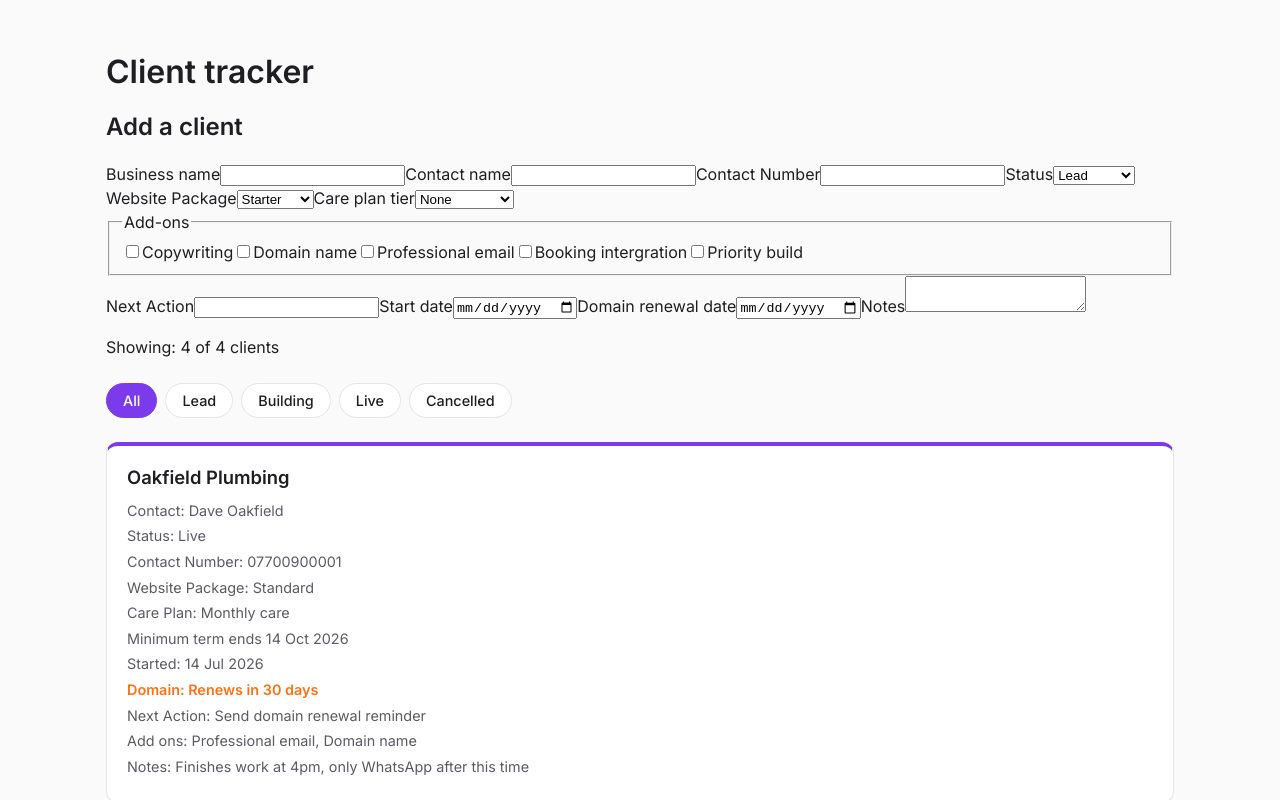
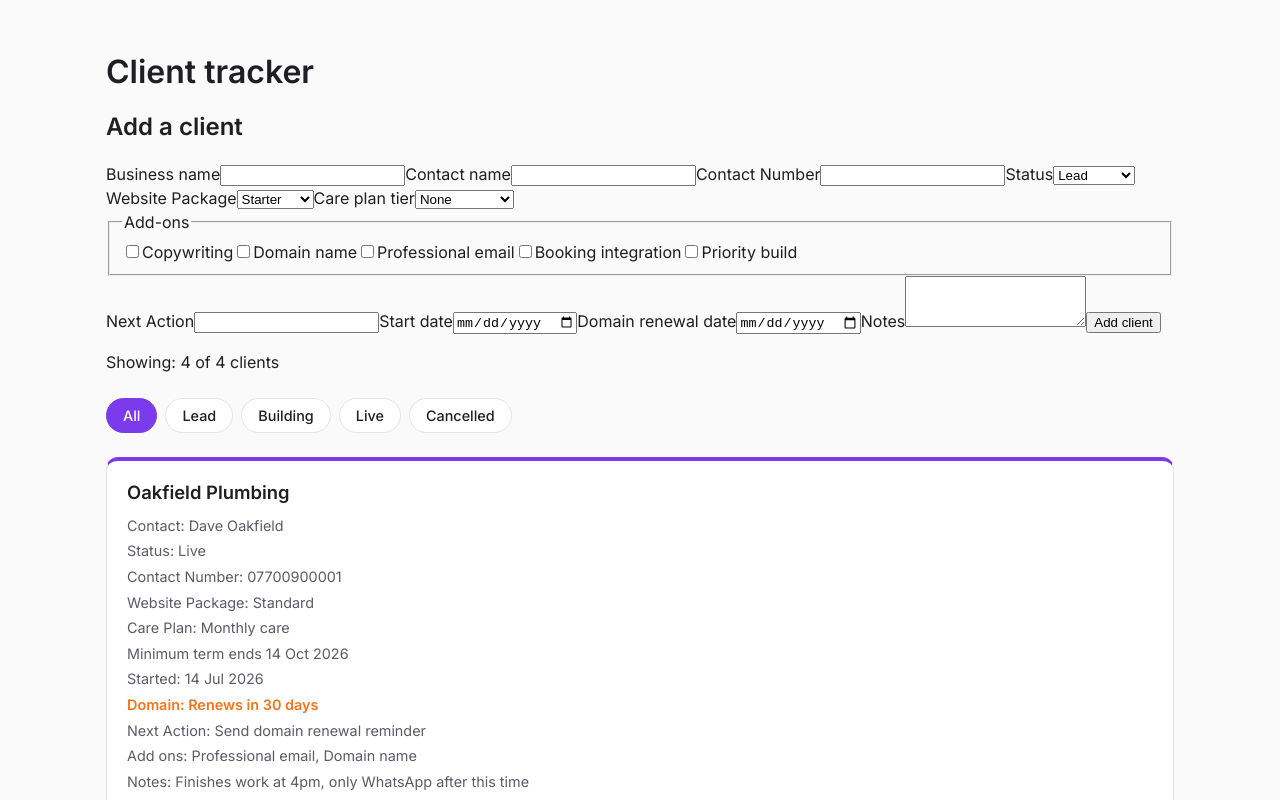
Before and after one commit to SteveJeffs/client-tracker, a React (Vite) app: page / in a window 1280 px wide. Shown: the top 800 px of the page. Built offline with nearby package versions, Linux system fonts and the light colour scheme.

Commit message:
Submit form to add a client

```diff
--- a/src/App.jsx
+++ b/src/App.jsx
@@ -8,6 +8,10 @@ function App() {
   const [clients, setClients] = useState(seedClients)
   const [statusFilter, setStatusFilter] = useState('All')
 
+function addClient(newClient) {
+  setClients([...clients, newClient])
+}
+
   let visibleClients = clients
 
   if (statusFilter !== 'All') {
@@ -17,7 +21,7 @@ function App() {
   return (
     <main>
       <h1>Client tracker</h1>
-      <AddClientForm />
+      <AddClientForm onAdd={addClient} />
       <p>Showing: {visibleClients.length} of {clients.length} clients</p>
       <div className="filters">
         <button className={statusFilter === 'All' ? 'active' : ''} onClick={() => setStatusFilter('All')}>All</button>
--- a/src/components/AddClientForm.jsx
+++ b/src/components/AddClientForm.jsx
@@ -1,7 +1,7 @@
 import { useState } from 'react'
-const addOnOptions = ['Copywriting', 'Domain name', 'Professional email', 'Booking intergration', 'Priority build']
+const addOnOptions = ['Copywriting', 'Domain name', 'Professional email', 'Booking integration', 'Priority build']
 
-function AddClientForm() {
+function AddClientForm(props) {
     const [form, setForm] = useState({
         businessName: '',
         status: 'Lead',
@@ -25,8 +25,13 @@ function AddClientForm() {
         }
     }
 
+    function handleSubmit(event) {
+        event.preventDefault()
+        props.onAdd({ ...form, id: Date.now() })
+    }
+
     return (
-        <form className="add-client-form">
+        <form className="add-client-form" onSubmit={handleSubmit}>
             <h2>Add a client</h2>
 
             <label htmlFor="businessName">Business name</label>
@@ -80,7 +85,7 @@ function AddClientForm() {
             <select
                 id="carePlanTier"
                 value={form.carePlanTier}
-                onChange={(event) => setform({ ...form, carePlanTier: event.target.value })}
+                onChange={(event) => setForm({ ...form, carePlanTier: event.target.value })}
             >
                 <option value="None">None</option>
                 <option value="Hosting only">Hosting only</option>
@@ -95,7 +100,7 @@ function AddClientForm() {
                         <input
                             type="checkbox"
                             checked={form.addOns.includes(option)}
-                            onChange={() => toggleAddOns(option)}
+                            onChange={() => toggleAddOn(option)}
                         />
                         {option}
                     </label>
@@ -129,10 +134,12 @@ function AddClientForm() {
             <label htmlFor="notes">Notes</label>
             <textarea
                 id="notes"
-                row="3"
+                rows="3"
                 value={form.notes}
-                onChange={(event) => setForm({ ...form, note: event.target.value })}
+                onChange={(event) => setForm({ ...form, notes: event.target.value })}
             />
+
+            <button type="submit">Add client</button>
 
         </form>
     )
```
